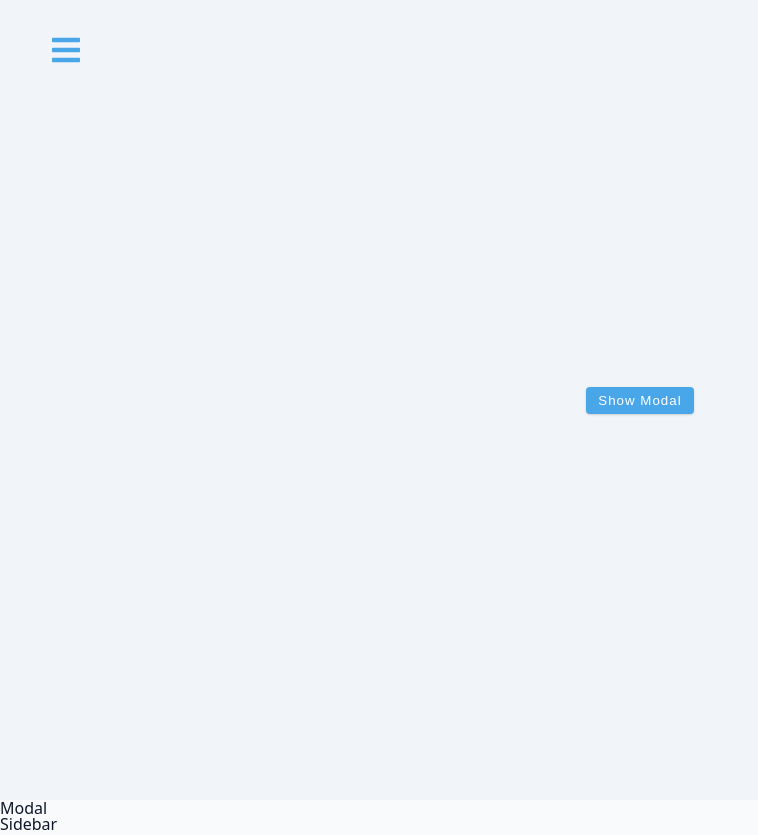
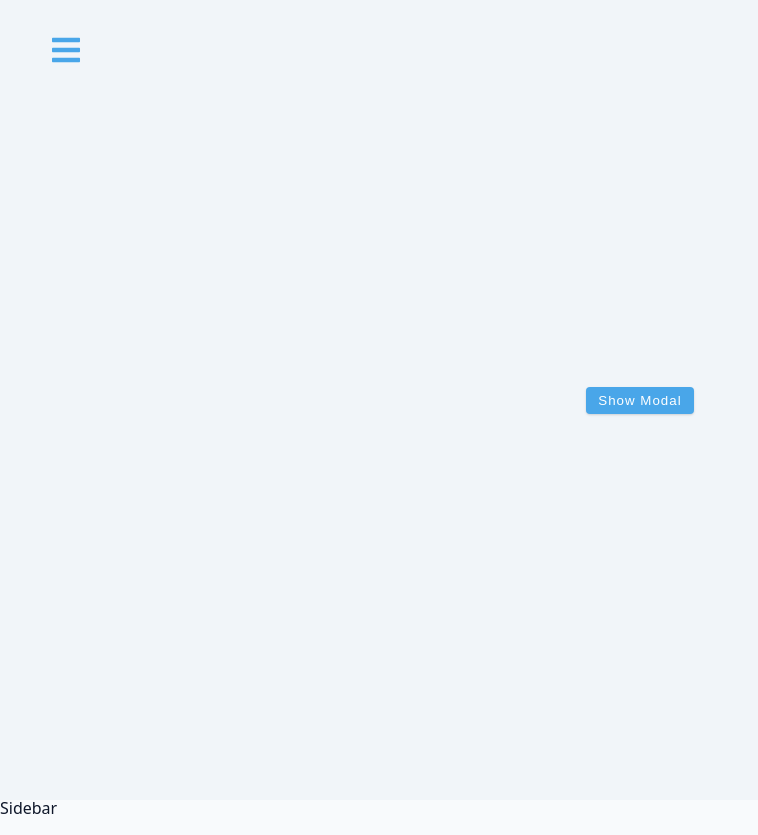
Before and after one commit to isnendyankp/sideBar, a React (Vite) app: page / in a window 1280 px wide. Shown: the whole page, without its empty margins (0-758 px from the left). Built offline with nearby package versions, Linux system fonts and the light colour scheme.

Commit message:
add div with className of modal-overlay @return

```diff
--- a/src/Modal.jsx
+++ b/src/Modal.jsx
@@ -3,7 +3,11 @@ import { useGlobalContext } from './context';
 
 const Modal = () => {
   const { isModalOpen, closeModal } = useGlobalContext();
-  return <div>Modal</div>;
+  return (
+    <div className='modal-overlay'>
+
+    </div>
+  );
 };
 
 export default Modal;
@@ -13,3 +17,4 @@ export default Modal;
 // 2. Import FaTimes icon
 // 3. Import useGlobalContext
 // 4. call useGlobalContext function and pass in destructured values of isModalOpen & closeModal
+// 5. add div with className of modal-overlay @return
```
